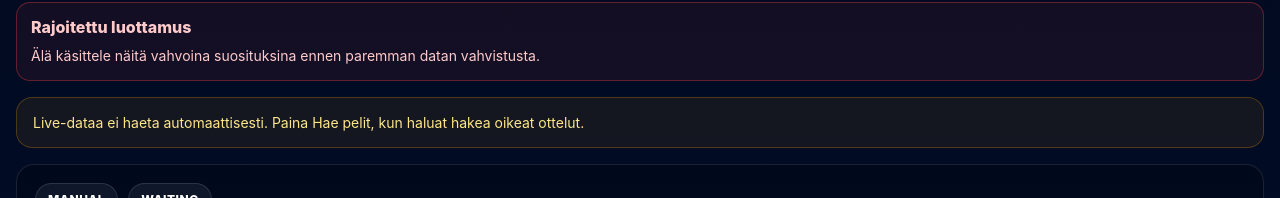
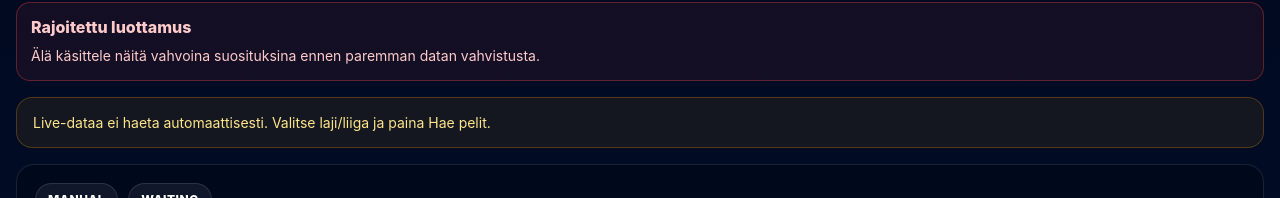
Before and after one commit to vv-glitchhub/scorecaster, a Next.js app: page /betting in a window 1280 px wide. Shown: the part 511-709 px from the top of the page. Built offline with nearby package versions, Linux system fonts and the light colour scheme; no server answers.

Commit message:
Update page.jsx

```diff
--- a/app/betting/page.jsx
+++ b/app/betting/page.jsx
@@ -8,7 +8,7 @@ const initialOddsData = {
   provider: "",
   cached: false,
   reason:
-    "Live-dataa ei haeta automaattisesti. Paina Hae pelit, kun haluat hakea oikeat ottelut.",
+    "Live-dataa ei haeta automaattisesti. Valitse laji/liiga ja paina Hae pelit.",
   matches: [],
 };
 
```
